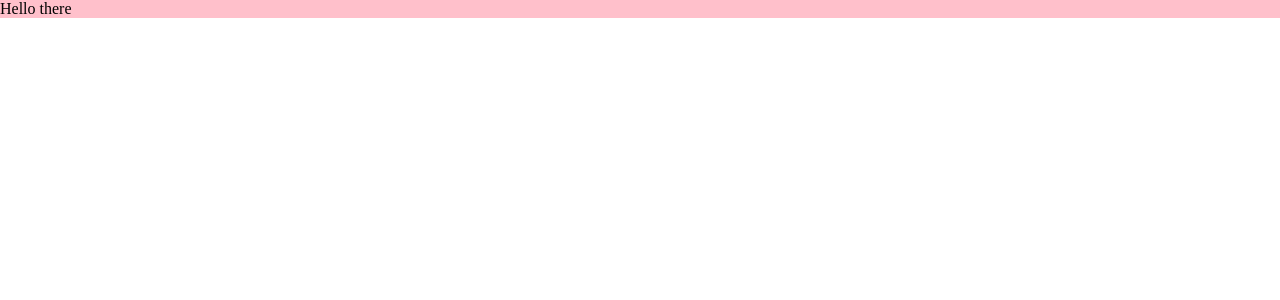
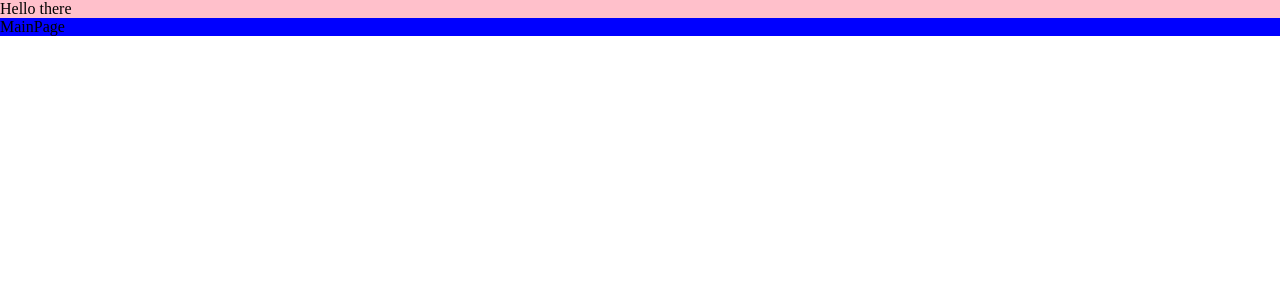
Before and after one commit to NicholasChristopherBlake/private-hospital-app, a React app: page / in a window 1280 px wide. Shown: the top 300 px of the page. Built offline with nearby package versions, Linux system fonts and the light colour scheme.

Commit message:
added css modules

```diff
--- a/src/app/App.tsx
+++ b/src/app/App.tsx
@@ -1,7 +1,10 @@
+import MainPage from "../pages/MainPage/ui/MainPage"
+
 export const App = () => {
   return (
   <div className="app">
     <h1>Hello there</h1>
+    <MainPage />
   </div>
   )
 }
--- /dev/null
+++ b/src/app/types/global.d.ts
@@ -0,0 +1 @@
+declare module "*.module.css";
--- /dev/null
+++ b/src/pages/MainPage/ui/MainPage.module.css
@@ -0,0 +1,3 @@
+.mainPage {
+  background-color: blue;
+}
--- /dev/null
+++ b/src/pages/MainPage/ui/MainPage.tsx
@@ -0,0 +1,9 @@
+import cls from './MainPage.module.css';
+
+const MainPage = () => {
+  return (
+    <div className={cls.mainPage}>MainPage</div>
+  )
+}
+
+export default MainPage
```
Also changed, not shown: src/pages/MainPage/index.ts (added).
